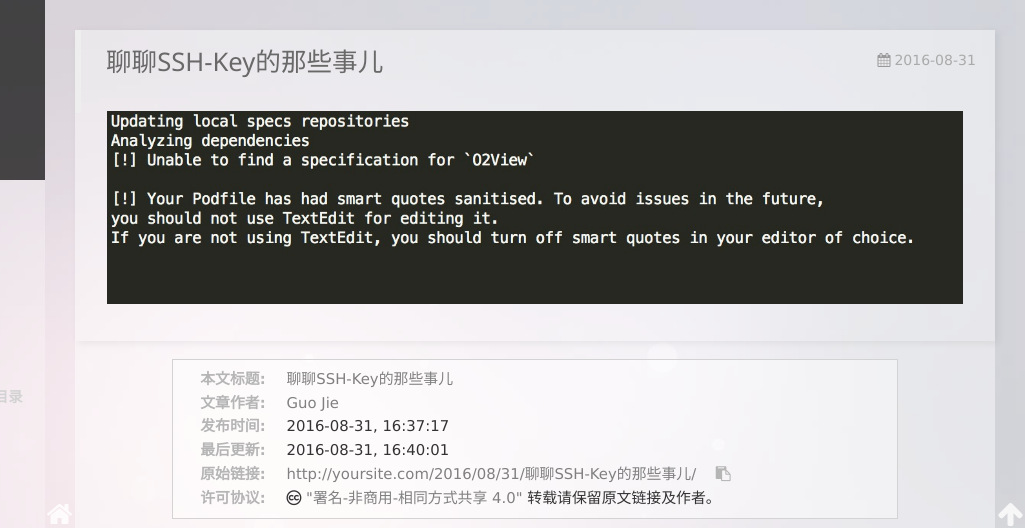
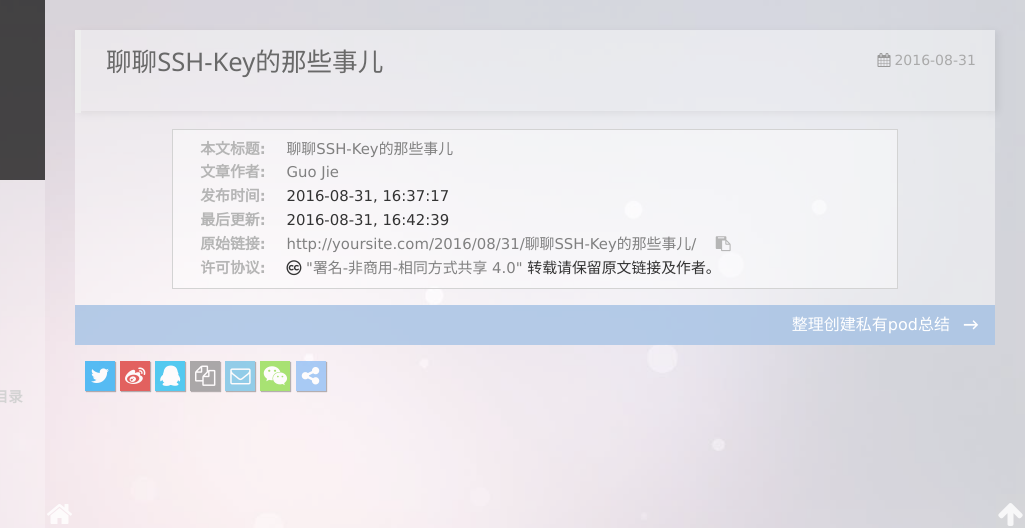
Before and after one commit to gjBlog1/gjBlog1.github.io, a plain HTML site: page 2016/08/31/聊聊SSH-Key的那些事儿/index.html in a window 1280 px wide. Shown: the top 528 px of the page, 255-1280 px from the left. Drawn offline with nearby package versions, Linux system fonts and the light colour scheme; some packages are replaced by stand-ins of ours; a script that the page names is missing.

Commit message:
Site updated: 2016-08-31 16:42:50

```diff
--- a/2016/08/31/聊聊SSH-Key的那些事儿/index.html
+++ b/2016/08/31/聊聊SSH-Key的那些事儿/index.html
@@ -19,11 +19,9 @@
 <meta property="og:title" content="聊聊SSH-Key的那些事儿">
 <meta property="og:url" content="http://yoursite.com/2016/08/31/聊聊SSH-Key的那些事儿/index.html">
 <meta property="og:site_name" content="Guo's Blog">
-<meta property="og:image" content="http://yoursite.com/2016/08/31/聊聊SSH-Key的那些事儿/成功安装私有Pod.png">
-<meta property="og:updated_time" content="2016-08-31T08:40:01.000Z">
+<meta property="og:updated_time" content="2016-08-31T08:42:39.000Z">
 <meta name="twitter:card" content="summary">
 <meta name="twitter:title" content="聊聊SSH-Key的那些事儿">
-<meta name="twitter:image" content="http://yoursite.com/2016/08/31/聊聊SSH-Key的那些事儿/成功安装私有Pod.png">
 
 <link rel="apple-touch-icon" href= "/apple-touch-icon.png">
 
@@ -299,7 +297,6 @@
     <div class="article-entry" itemprop="articleBody">
 
 
-        <p><img src="/2016/08/31/&#x804A;&#x804A;SSH-Key&#x7684;&#x90A3;&#x4E9B;&#x4E8B;&#x513F;/&#x6210;&#x529F;&#x5B89;&#x88C5;&#x79C1;&#x6709;Pod.png" alt="img"></p>
 
 
     </div>
@@ -311,7 +308,7 @@
         <p><span>本文标题:</span><a href="/2016/08/31/聊聊SSH-Key的那些事儿/">聊聊SSH-Key的那些事儿</a></p>
         <p><span>文章作者:</span><a href="/" title="回到主页">Guo Jie</a></p>
         <p><span>发布时间:</span>2016-08-31, 16:37:17</p>
-        <p><span>最后更新:</span>2016-08-31, 16:40:01</p>
+        <p><span>最后更新:</span>2016-08-31, 16:42:39</p>
         <p>
             <span>原始链接:</span><a class="post-url" href="/2016/08/31/聊聊SSH-Key的那些事儿/" title="聊聊SSH-Key的那些事儿">http://yoursite.com/2016/08/31/聊聊SSH-Key的那些事儿/</a>
             <span class="copy-path" data-clipboard-text="原文: http://yoursite.com/2016/08/31/聊聊SSH-Key的那些事儿/　　作者: Guo Jie" title="点击复制文章链接"><i class="fa fa-clipboard"></i></span>
```
Also changed, not shown: index.html (+0 -1 lines).
